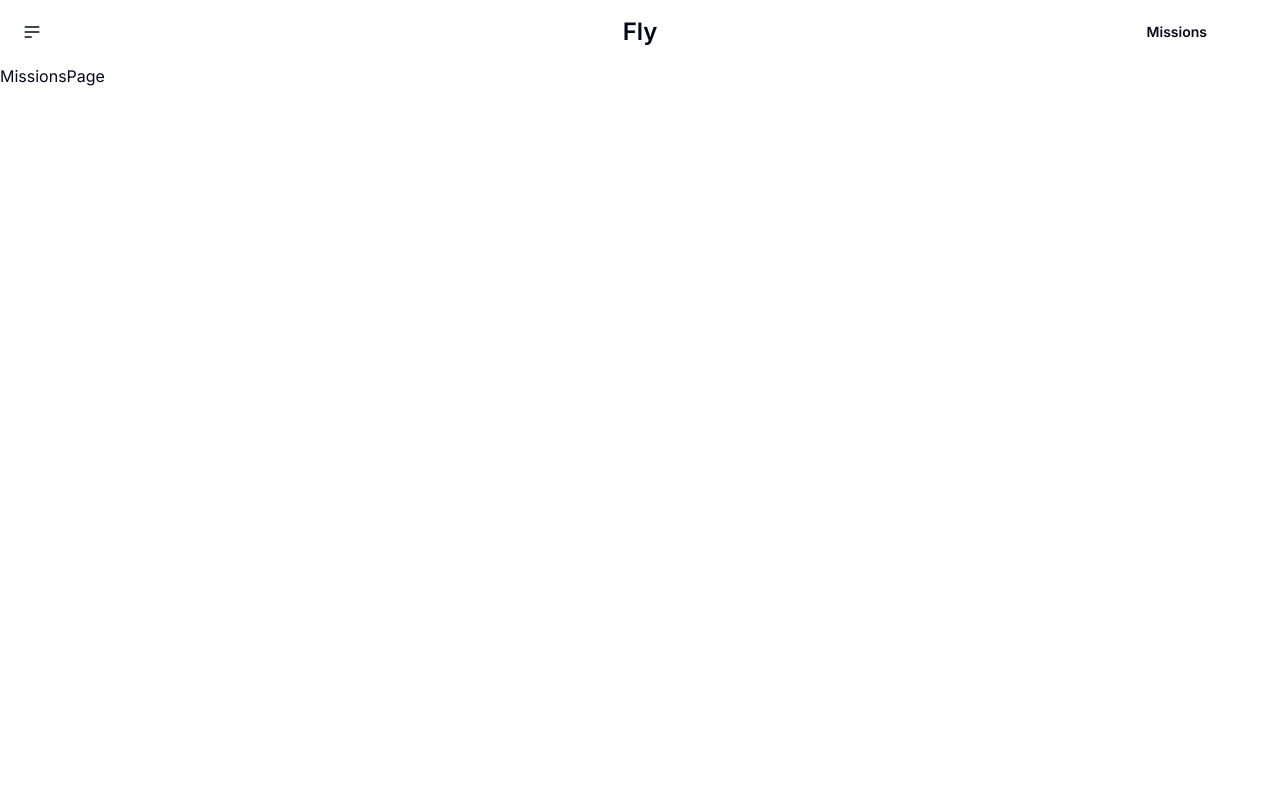
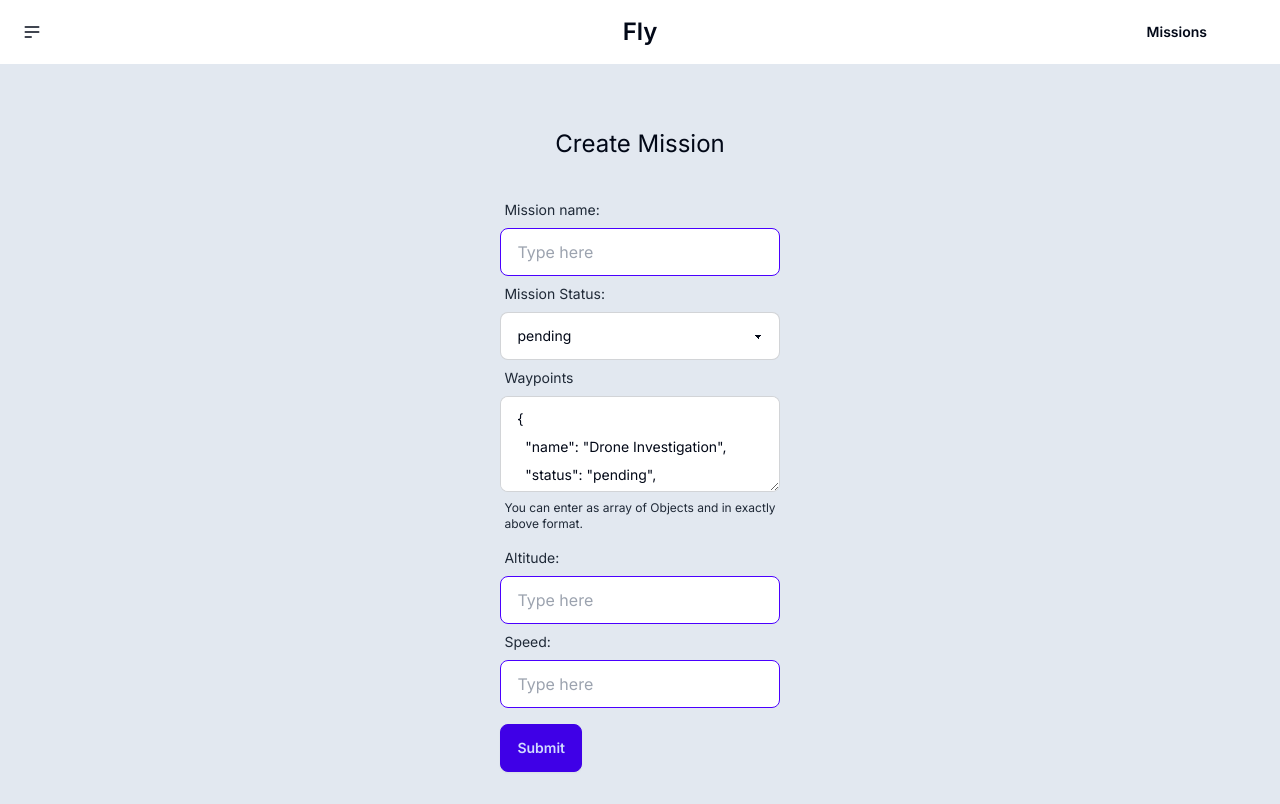
Before and after one commit to whovivekshukla/lukas, a Next.js app: page /missions in a window 1280 px wide. Built offline with nearby package versions, Linux system fonts and the light colour scheme.

Commit message:
added frontend for missions

```diff
--- a/app/(dashboard)/layout.tsx
+++ b/app/(dashboard)/layout.tsx
@@ -43,9 +43,9 @@ const DashboardLayout = ({ children }) => {
           </div>
         </div>
         <div className="navbar-center">
-          <a className="btn btn-ghost text-2xl">
+          <div className="btn btn-ghost text-2xl">
             <Link href="/home">Fly</Link>
-          </a>
+          </div>
         </div>
         <div className="navbar-end">
           <Link href="/missions">
--- a/app/(dashboard)/missions/page.tsx
+++ b/app/(dashboard)/missions/page.tsx
@@ -1,4 +1,89 @@
-const MissionsPage = () => {
-  return <div>MissionsPage</div>;
+"use client";
+
+import ButtonComponent from "@/components/ButtonComponent";
+import InputComponent from "@/components/InputComponent";
+import SelectComponent from "@/components/SelectComponent";
+import TextAreaComponent from "@/components/TextAreaComponent";
+import { createMission } from "@/lib/api";
+
+let MissionWayPointExample = [
+  {
+    name: "Drone Investigation",
+    status: "pending",
+    waypoints: [
+      {
+        frame: 1,
+        command: 16,
+        is_current: true,
+        autocontinue: true,
+        param1: 1.5,
+        param2: 2.5,
+        param3: 3.5,
+        param4: 4.5,
+        x_lat: 38.9037,
+        y_long: -77.0374,
+        z_alt: 200.0,
+      },
+    ],
+    altitude: 6,
+    speed: 6,
+  },
+];
+
+const MissionsPage = async () => {
+  // Create a function to get all the data from the below form and then log it to console
+
+  const handleSubmit = async (e) => {
+    try {
+      e.preventDefault();
+      const mission = {
+        name: e.target.name.value,
+        status: e.target.status.value,
+        waypoints: e.target.waypoints.value,
+        altitude: e.target.altitude.value,
+        speed: e.target.speed.value,
+      };
+      console.log(mission);
+    } catch (error) {
+      console.log(error);
+    }
+    // const res = await createMission(mission);
+    // console.log(res);
+  };
+  return (
+    <div className="flex flex-col items-center justify-center py-8 bg-slate-200">
+      <div className="my-8">
+        <h2 className="text-2xl">Create Mission</h2>
+      </div>
+      <div>
+        <form onSubmit={handleSubmit}>
+          <InputComponent
+            labelName={"Mission name:"}
+            type={"text"}
+            name={"name"}
+          />
+          <SelectComponent
+            label={"Mission Status:"}
+            props={["pending", "inprogress", "completed"]}
+            name={"status"}
+          />
+          <TextAreaComponent
+            label={"Waypoints"}
+            value={MissionWayPointExample}
+            name={"waypoints"}
+          />
+          <InputComponent
+            labelName={"Altitude:"}
+            type={"number"}
+            name={"altitude"}
+          />
+          <InputComponent labelName={"Speed:"} type={"number"} name={"speed"} />
+          <div className="mt-4">
+            <ButtonComponent label={"Submit"} />
+          </div>
+        </form>
+      </div>
+    </div>
+  );
 };
 export default MissionsPage;
--- /dev/null
+++ b/components/ButtonComponent.tsx
@@ -0,0 +1,10 @@
+const ButtonComponent = ({ label }) => {
+  return (
+    <div>
+      <button className="btn btn-active btn-primary" type="submit">
+        {label}
+      </button>
+    </div>
+  );
+};
+export default ButtonComponent;
--- /dev/null
+++ b/components/InputComponent.tsx
@@ -0,0 +1,19 @@
+const InputComponent = ({ labelName, type, name }) => {
+  return (
+    <div>
+      <label className="form-control w-full max-w-xs">
+        <div className="label">
+          <span className="label-text">{labelName}</span>
+        </div>
+        <input
+          type={type}
+          name={name}
+          placeholder="Type here"
+          className="input input-bordered input-primary w-full max-w-xs"
+          required
+        />
+      </label>
+    </div>
+  );
+};
+export default InputComponent;
--- /dev/null
+++ b/components/SelectComponent.tsx
@@ -0,0 +1,19 @@
+const SelectComponent = ({ label, props, name }) => {
+  return (
+    <div>
+      <label className="form-control w-full max-w-xs">
+        <div className="label">
+          <span className="label-text">{label}</span>
+        </div>
+        <select className="select select-bordered" name={name} required>
+
+          {props.map(prop => (
+            <option key={prop}>{prop}</option>
+          ))}
+
+        </select>
+      </label>
+    </div>
+  );
+};
+export default SelectComponent;
--- /dev/null
+++ b/components/TextAreaComponent.tsx
@@ -0,0 +1,24 @@
+const TextAreaComponent = ({ label, value, name }) => {
+  return (
+    <div>
+      <label className="form-control">
+        <div className="label">
+          <span className="label-text">{label}</span>
+        </div>
+        <textarea
+          name={name}
+          className="textarea textarea-bordered h-24"
+          placeholder={label}
+          defaultValue={value.map((item) => JSON.stringify(item, null, 2))}
+        ></textarea>
+        <div className="label">
+          <span className="label-text-alt">
+            You can enter as array of Objects and in exactly <br></br> above
+            format.
+          </span>
+        </div>
+      </label>
+    </div>
+  );
+};
+export default TextAreaComponent;
```
Also changed, not shown: lib/api.ts (+19 -0 lines).
